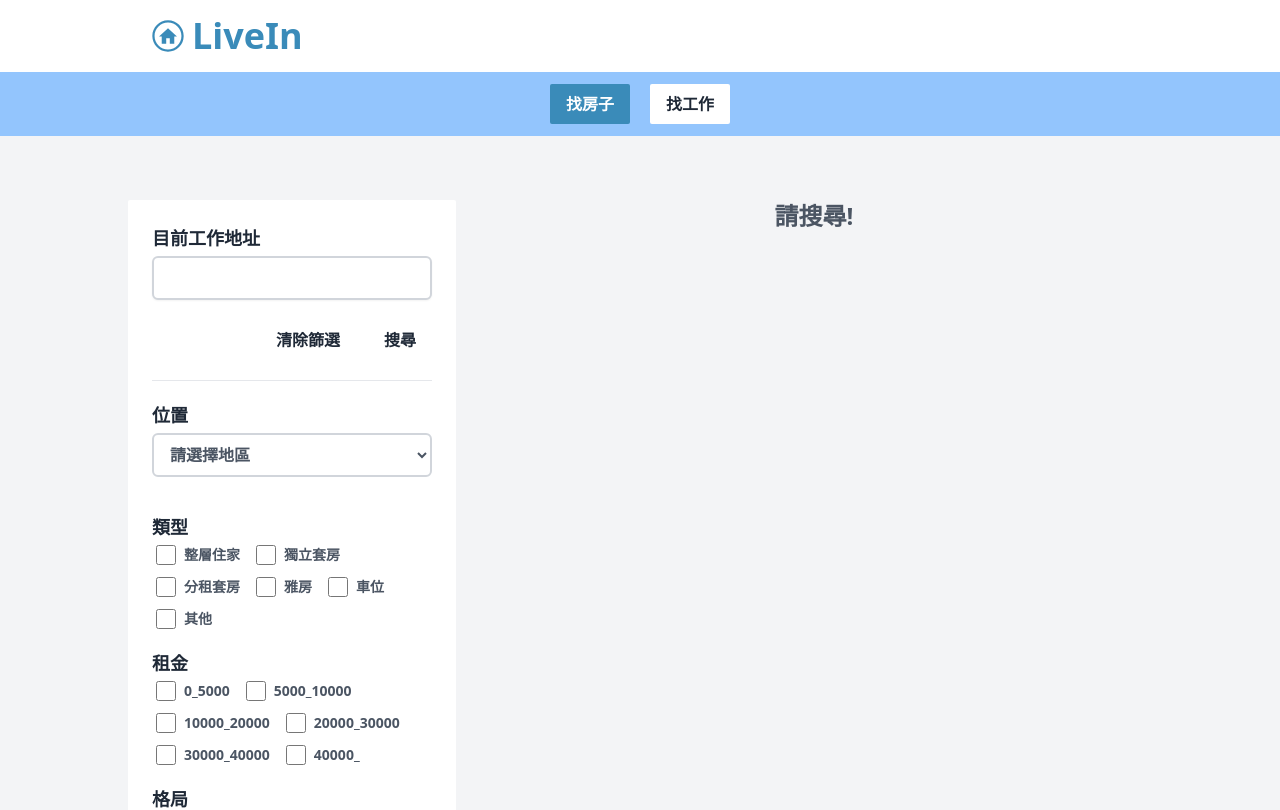
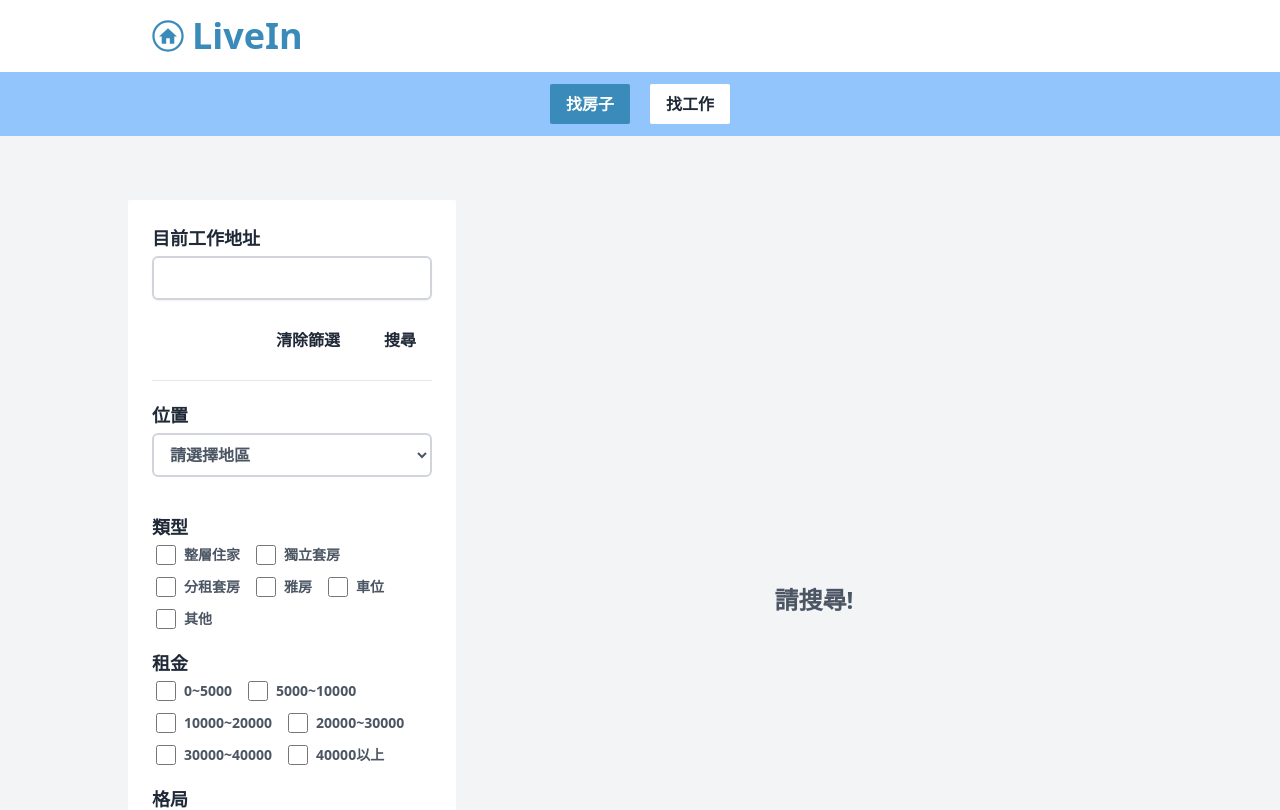
Before and after one commit to Kevin-Shen-and-Cipher/live-in, a Next.js app: page / in a window 1280 px wide. Shown: the top 810 px of the page. Built offline with nearby package versions, Linux system fonts and the light colour scheme.

Commit message:
feat:Add loading effect and modify css style
1.add loading effect
2.modify component css style

```diff
--- a/components/cards/list.tsx
+++ b/components/cards/list.tsx
@@ -10,15 +10,15 @@ const List = ({ cards }: { cards: CardProps[] }) => {
     });
 
     return (
-        <div className="">
+        <>
             {listItems.length ? listItems : <WithoutCards />}
-        </div>
+        </>
     );
 };
 
 const WithoutCards = () => {
     return (
-        <div className="flex justify-center">
+        <div className="flex items-center justify-center h-full">
             <p className="text-2xl font-semibold text-gray-600">
                 請搜尋!
             </p>
--- a/components/filters/apartment/apartment.tsx
+++ b/components/filters/apartment/apartment.tsx
@@ -13,7 +13,7 @@ import RentKind from "./rentKind";
 import Shape from "./shape";
 import { CardProps } from "../../../interfaces/ICard";
 
-const ApartmentFilter = ({ setCards }: { setCards: React.Dispatch<React.SetStateAction<CardProps[]>> }) => {
+const ApartmentFilter = ({ setCards, setIsReady }: { setCards: React.Dispatch<React.SetStateAction<CardProps[]>>, setIsReady: React.Dispatch<React.SetStateAction<boolean>> }) => {
     const [location, setLocation] = useState<string>("");
     const [multiArea, setMultiArea] = useState<string[]>([]);
     const [multiFloor, setMultiFloor] = useState<string[]>([]);
@@ -28,6 +28,7 @@ const ApartmentFilter = ({ setCards }: { setCards: React.Dispatch<React.SetState
 
     const search = (): void => {
         if (location !== "" && region.length !== 0) {
+            setIsReady(false);
             fetch(process.env.NEXT_PUBLIC_APARTMENT_API_URL as string, {
                 method: 'POST',
                 headers: {
@@ -50,6 +51,7 @@ const ApartmentFilter = ({ setCards }: { setCards: React.Dispatch<React.SetState
                 return res.json();
             }).then((res) => {
                 setCards(res);
+                setIsReady(true);
             })
         }
     };
@@ -68,7 +70,7 @@ const ApartmentFilter = ({ setCards }: { setCards: React.Dispatch<React.SetState
     };
 
     return (
-        <div className="p-6 space-y-5 bg-white rounded-sm">
+        <div className="p-6 space-y-5 overflow-y-auto bg-white rounded-sm max-h-64 md:max-h-screen">
             <Location label="目前工作地址" location={location} setLocation={setLocation} />
             <div className="flex justify-end space-x-3">
                 <PrimaryButton label="清除篩選" handleClick={clear} />
--- a/components/filters/apartment/multi-price.tsx
+++ b/components/filters/apartment/multi-price.tsx
@@ -3,27 +3,27 @@ import Checkbox from "../../form/checkbox";
 
 const prices: OptionProps[] = [
     {
-        label: "0_5000",
+        label: "0~5000",
         value: "5000"
     },
     {
-        label: "5000_10000",
+        label: "5000~10000",
         value: "10000"
     },
     {
-        label: "10000_20000",
+        label: "10000~20000",
         value: "20000"
     },
     {
-        label: "20000_30000",
+        label: "20000~30000",
         value: "30000"
     },
     {
-        label: "30000_40000",
+        label: "30000~40000",
         value: "40000"
     },
     {
-        label: "40000_",
+        label: "40000以上",
         value: "1000000"
     },
 ];
--- a/components/filters/job/job.tsx
+++ b/components/filters/job/job.tsx
@@ -8,7 +8,7 @@ import Salary from "./salary";
 import JobSearch from "./job-search";
 import WorkingHour from "./working-hour";
 
-const JobFilter = ({ setCards }: { setCards: React.Dispatch<React.SetStateAction<CardProps[]>> }) => {
+const JobFilter = ({ setCards, setIsReady }: { setCards: React.Dispatch<React.SetStateAction<CardProps[]>>, setIsReady: React.Dispatch<React.SetStateAction<boolean>> }) => {
     const [location, setLocation] = useState<string>("");
     const [job, setJob] = useState<string>("");
     const [region, setRegion] = useState<string[]>([]);
@@ -18,6 +18,7 @@ const JobFilter = ({ setCards }: { setCards: React.Dispatch<React.SetStateAction
 
     const search = (): void => {
         if (location !== "" && region.length !== 0) {
+            setIsReady(false);
             fetch(process.env.NEXT_PUBLIC_JOB_API_URL as string, {
                 method: 'POST',
                 headers: {
@@ -35,6 +36,7 @@ const JobFilter = ({ setCards }: { setCards: React.Dispatch<React.SetStateAction
                 return res.json();
             }).then((res) => {
                 setCards(res);
+                setIsReady(true);
             })
         }
     };
@@ -47,7 +49,7 @@ const JobFilter = ({ setCards }: { setCards: React.Dispatch<React.SetStateAction
     };
 
     return (
-        <div className="p-6 space-y-5 bg-white rounded-sm">
+        <div className="p-6 space-y-5 overflow-y-auto bg-white rounded-sm max-h-64 md:max-h-screen">
             <Location label="目前居住地址" location={location} setLocation={setLocation} />
             <div className="flex justify-end space-x-3">
                 <PrimaryButton label="清除篩選" handleClick={clear} />
--- a/components/frontend/footer.tsx
+++ b/components/frontend/footer.tsx
@@ -1,9 +1,9 @@
 
 const Footer = () => {
     return (
-        <footer className="flex items-center justify-center h-24 min-h-full bg-white">
-            <div className="w-full max-w-screen-lg px-6 py-4">
-                <p className="font-semibold text-center text-gray-600 text-md">
+        <footer className="flex items-center justify-center min-h-full bg-white">
+            <div className="w-full max-w-screen-lg py-4">
+                <p className="font-semibold tracking-wide text-center text-gray-600 text-md">
                     Copyright©{new Date().getFullYear()} By 鄭政文、沈育安 All Rights Reserved.
                 </p>
             </div>
--- a/package.json
+++ b/package.json
@@ -11,6 +11,7 @@
   "dependencies": {
     "@emotion/react": "^11.9.0",
     "@emotion/styled": "^11.8.1",
+    "@uiball/loaders": "^1.2.6",
     "next": "12.1.6",
     "react": "18.1.0",
     "react-dom": "18.1.0"
--- a/pages/index.tsx
+++ b/pages/index.tsx
@@ -5,18 +5,20 @@ import ApartmentFilter from '../components/filters/apartment/apartment';
 import JobFilter from '../components/filters/job/job';
 import List from '../components/cards/list';
 import Navigation from '../components/frontend/navigation';
+import { Ring } from '@uiball/loaders';
 
 const Home: NextPage = () => {
-    const [page, setPage] = useState("apartment");
+    const [page, setPage] = useState<string>("apartment");
     const [cards, setCards] = useState<CardProps[]>([]);
-    const [filter, setFilter] = useState(<ApartmentFilter setCards={setCards} />);
+    const [isReady, setIsReady] = useState<boolean>(true);
+    const [filter, setFilter] = useState(<ApartmentFilter setCards={setCards} setIsReady={setIsReady} />);
 
     const handlePageChange = (e: React.MouseEvent<HTMLButtonElement>) => {
         if (e.currentTarget.name === "job") {
-            setFilter(<JobFilter key="job-filter" setCards={setCards} />);
+            setFilter(<JobFilter setCards={setCards} setIsReady={setIsReady} />);
             setPage("job");
         } else {
-            setFilter(<ApartmentFilter key="apartment-filter" setCards={setCards} />);
+            setFilter(<ApartmentFilter setCards={setCards} setIsReady={setIsReady} />);
             setPage("apartment");
         }
 
@@ -28,13 +30,17 @@ const Home: NextPage = () => {
             <Navigation handlePageChange={handlePageChange} page={page} />
             <div className="flex justify-center mx-4 my-16 md:mx-8">
                 <div className="w-full max-w-screen-lg">
-                    <div className="grid grid-cols-12 gap-5 place-items-stretch">
+                    <div className="grid grid-cols-12 gap-x-5 gap-y-10">
                         <div className="col-span-12 md:col-span-4">
                             {filter}
                         </div>
 
                         <div className="col-span-12 md:col-span-8">
-                            <List cards={cards} />
+                            {isReady ? <List cards={cards} /> :
+                            <div className="flex items-center justify-center h-full">
+                                <Ring lineWeight={3.5} />
+                            </div>
+                            }
                         </div>
                     </div>
                 </div>
--- a/styles/globals.css
+++ b/styles/globals.css
@@ -9,3 +9,38 @@ body {
     padding: 0;
     margin: 0;
 }
+
+/* width */
+::-webkit-scrollbar {
+    width: 8px;
+    height: 8px;
+}
+
+/* Track */
+::-webkit-scrollbar-track {
+    background: #fff;
+}
+
+::-webkit-scrollbar-track:horizontal {
+    background: #fff;
+}
+
+/* Handle */
+::-webkit-scrollbar-thumb {
+    background: #D1D5DB;
+    border-radius: 3px;
+}
+
+::-webkit-scrollbar-thumb:horizontal {
+    background: #D1D5DB;
+    border-radius: 3px;
+}
+
+/* Handle on hover */
+::-webkit-scrollbar-thumb:hover {
+    background: #6B7280;
+}
+
+::-webkit-scrollbar-thumb:hover:horizontal {
+    background: #6B7280;
+}
```
Also changed, not shown: 2 other files (tests, documents, lock files or other folders).
